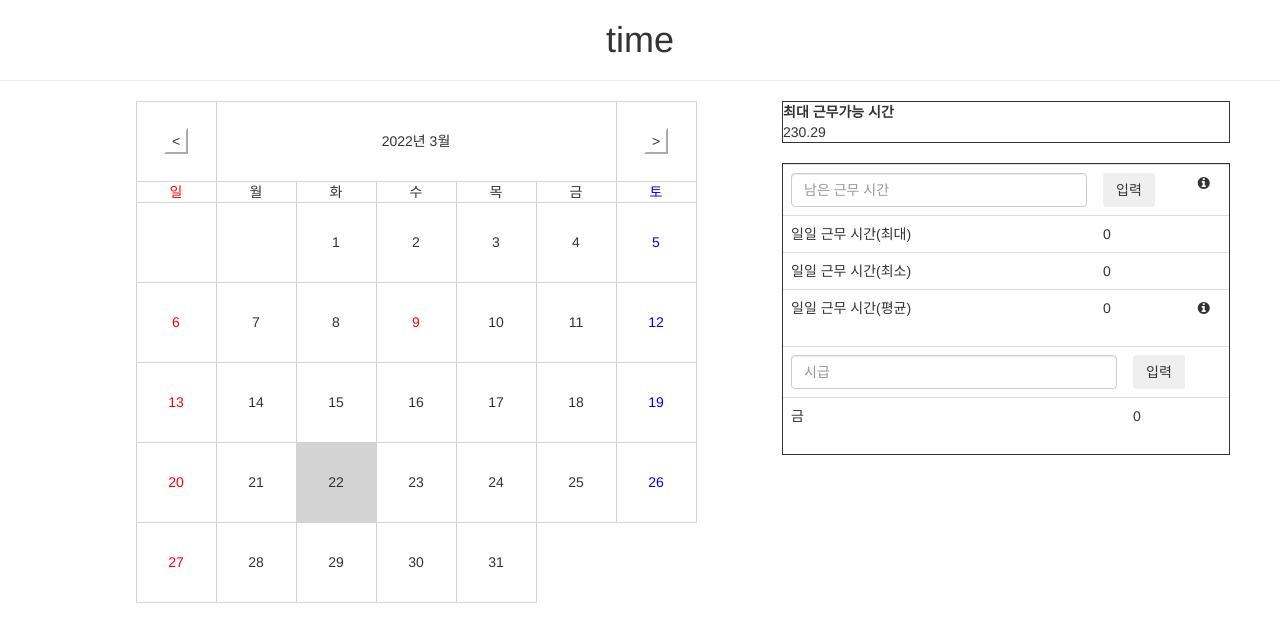
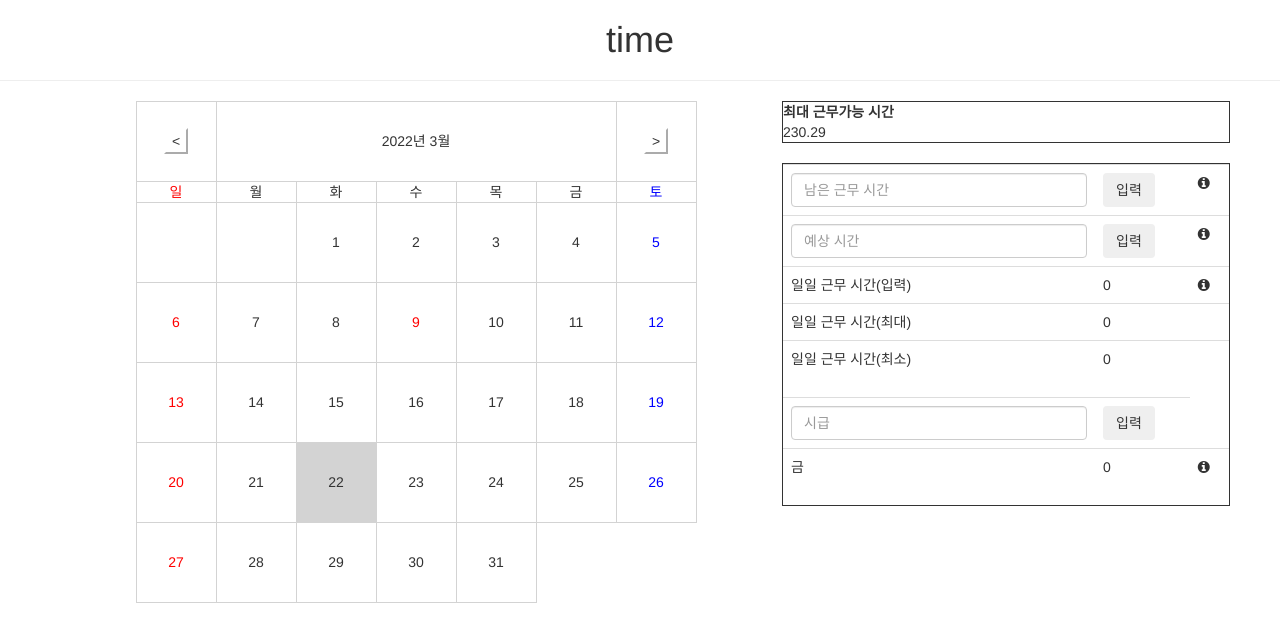
Before and after one commit to HyeonsuIm/WorkingHourCalculator, a Flask app: template templates/html/main.html in a window 1280 px wide. Shown: the top 642 px of the page. Run offline with Flask 2, Linux system fonts and the light colour scheme; the template is opened without the code that fills it, so the values that code supplies are empty; some libraries are stand-ins or nearby versions.

Commit message:
Add function For working plan

```diff
--- a/static/Calendar/Calendar.js
+++ b/static/Calendar/Calendar.js
@@ -1,4 +1,4 @@
-function render_calendar(date, current_date, holidayList, vacationList)
+function render_calendar(date, current_date)
 {
     const currentyear = date.getFullYear()
     const currentMonth = date.getMonth() + 1
@@ -100,8 +100,8 @@ function SetMonth(diff)
     {
         displayDay = dateTemp.getDate()
     }
-    render_calendar(current_date, displayDay, holidayList, vacationList)
-    render_working_hour(current_date, displayDay, holidayList, vacationList)
+    render_calendar(current_date, displayDay)
+    render_working_hour(current_date, displayDay)
 }
 
 function displayHolidayPopup(year, month, day)
@@ -110,8 +110,8 @@ function displayHolidayPopup(year, month, day)
     UpdateVacationDayInformation(year, month,day,isVacation)
     UpdateAllVacation(vacationList)
 
-    render_calendar(current_date, current_date.getDate(), holidayList, vacationList)
-    render_working_hour(current_date, current_date.getDate(), holidayList, vacationList)
+    render_calendar(current_date, current_date.getDate())
+    render_working_hour(current_date, current_date.getDate())
 }
 
 function UpdateVacationDayInformation(year,month,date,isVacation)
--- a/static/Calendar/WorkingHour.js
+++ b/static/Calendar/WorkingHour.js
@@ -1,4 +1,4 @@
-function render_working_hour(date, current_date, holidayList)
+function render_working_hour(date, current_date)
 {
     const viewYear = date.getFullYear()
     const viewMonth = date.getMonth()
@@ -73,11 +73,11 @@ function SetAllRemainedWorkingHour(workingDayCntAfterToday, maxWorkingHour, avgW
     remainedWorkingHour = GetRemainedWorkingHour()
 
     remainedMaxWorkingHour = remainedWorkingHour
-    remainedAvgWorkingHour = remainedWorkingHour - maxWorkingHour * 0.1
+    remainedPlanWorkingHour = remainedWorkingHour - working_hour_plan
     remainedMinWorkingHour = minWorkingHour - (maxWorkingHour - remainedMaxWorkingHour)
 
+    SetRemainedWorkingHour("daily_working_hour_plan", Math.round( remainedPlanWorkingHour / workingDayCntAfterToday * 100) / 100)
     SetRemainedWorkingHour("daily_working_hour_max", Math.round( remainedMaxWorkingHour / workingDayCntAfterToday * 100) / 100)
-    SetRemainedWorkingHour("daily_working_hour_avg", Math.round( remainedAvgWorkingHour / workingDayCntAfterToday * 100) / 100)
     SetRemainedWorkingHour("daily_working_hour_min", Math.round( remainedMinWorkingHour / workingDayCntAfterToday * 100) / 100)
 }
 
@@ -113,9 +113,26 @@ function SetRemainedWorkingHour(elementId, value)
     }
 }
 
+function updateWorkingPlan()
+{
+    let workingPlanElement = document.getElementById('working_plan')
+    let workingPlan = workingPlanElement.value
+
+    if( 0 == workingPlan )
+    {
+        workingPlanElement.value = localStorage.getItem('working_plan')
+        workingPlan = workingPlanElement.value
+    }
+    else
+    {
+        localStorage.setItem('working_plan', workingPlan)
+    }
+
+    working_hour_plan = workingPlan
+}
+
 function renderOvernightPay()
 {
-    let element = document.getElementById('overnight_pay')
     let payPerHourElement = document.getElementById("overnight_pay_per_hour")
     let payPerHour = payPerHourElement.value
 
@@ -129,6 +146,7 @@ function renderOvernightPay()
         localStorage.setItem('overtime_pay', payPerHour)
     }
 
+    let element = document.getElementById('overnight_pay')
     if( overtime_work > 0)
     {
         element.innerText = (Math.floor( overtime_work * 60 ) * (payPerHour / 60 )).toLocaleString()
--- a/templates/html/main.html
+++ b/templates/html/main.html
@@ -27,8 +27,18 @@
                     <table class="table">
                         <tr>
                             <td><input type='number' class='form-control' placeholder='남은 근무 시간' id='working_done'/></td>
-                            <td><input type='button' class='btn btn-outline-dark' value='입력' onclick='render_working_hour(current_date, current_date.getDate(), holidayList, vacationList)'/></td>
+                            <td><input type='button' class='btn btn-outline-dark' value='입력' onclick='render_working_hour(current_date, current_date.getDate())'/></td>
                             <td><i class="fa fa-info-circle" data-toggle="tooltip" title='오늘 퇴근 기준 남은 근무시간' style='cursor:help'/> </td>
+                        </tr>
+                        <tr>
+                            <td><input type='number' class='form-control' placeholder='예상 시간' id='working_plan'/></td>
+                            <td><input type='button' class='btn btn-outline-dark' value='입력' onclick='updateWorkingPlan()'/></td>
+                            <td><i class="fa fa-info-circle" data-toggle="tooltip" title='남길 근무시간 입력' style='cursor:help'/> </td>
+                        </tr>
+                        <tr>
+                            <td>일일 근무 시간(입력)</td>
+                            <td id='daily_working_hour_plan'></td>
+                            <td><i class="fa fa-info-circle" data-toggle="tooltip" title='입력한 근무시간 기준 평균 근로필요 시간' style='cursor:help'/></td>
                         </tr>
                         <tr>
                             <td>일일 근무 시간(최대)</td>
@@ -40,11 +50,6 @@
                             <td id='daily_working_hour_min'></td>
                             <td></td>
                         </tr>
-                        <tr>
-                            <td>일일 근무 시간(평균)</td>
-                            <td id='daily_working_hour_avg'></td>
-                            <td><i class="fa fa-info-circle" data-toggle="tooltip" title='평균 : 최대근무 대비 90%이상 근무' style='cursor:help'/></td>
-                        </tr>
                     </table>
                     <table class="table">
                         <tr>
@@ -54,6 +59,7 @@
                         <tr>
                             <td>금</td>
                             <td id='overnight_pay'></td>
+                            <td><i class="fa fa-info-circle" data-toggle="tooltip" title='남은 근무시간 기준 야근비' style='cursor:help'/></td>
                         </tr>
                     </table>
                 </div>
@@ -65,6 +71,7 @@
             $('[data-toggle="tooltip"]').tooltip();
         });
         overtime_work = 0
+        working_hour_plan = 0
         current_date = new Date()
         holidayList = [{% for i in data %} {% if i==data[0] %}"{{i}}"{% else %},"{{i}}"{% endif %} {% endfor %}]
 
@@ -72,9 +79,10 @@
         holidayList.sort()
         vacationList = []
         UpdateAllVacation(vacationList)
-        render_calendar(current_date, current_date.getDate(), holidayList, vacationList)
-        render_working_hour(current_date, current_date.getDate(), holidayList, vacationList)
+        render_calendar(current_date, current_date.getDate())
+        render_working_hour(current_date, current_date.getDate())
 
+        updateWorkingPlan()
         renderOvernightPay()
     </script>
 </html>
```
